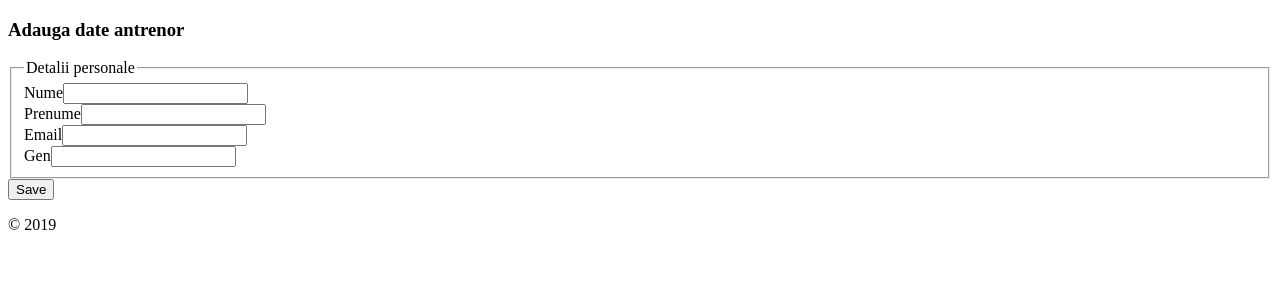
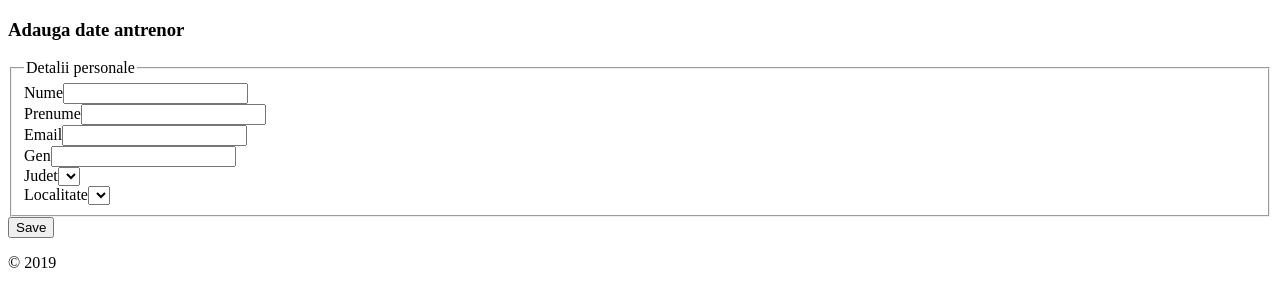
Before and after one commit to stefandarius/tennisBackend, a Yii app: template backend/views/antrenor/create.php in a window 1280 px wide. Shown: the top 307 px of the page. Run offline with PHP 8.4 and a stand-in for Yii, Linux system fonts and the light colour scheme; the template is opened without the code that fills it, so the values that code supplies are empty; form fields are guessed from the names that the template uses; some libraries are stand-ins or nearby versions.

Commit message:
acum mergeeeee

```diff
--- a/backend/views/antrenor/_form.php
+++ b/backend/views/antrenor/_form.php
@@ -1,7 +1,8 @@
 <?php
 
 use yii\helpers\Html;
-use yii\widgets\ActiveForm;
+//use yii\widgets\ActiveForm;
+use kartik\form\ActiveForm;
 
 /* @var $this yii\web\View */
 /* @var $model backend\models\Antrenori */
@@ -38,6 +39,19 @@
                     ?>
                 </div>
             </div>
+            <div class="row">
+                <div class="col-sm-6">
+                    <?=
+                    $form->field($model, 'judet')->dropDownList(yii\helpers\ArrayHelper::map(backend\models\Judete::find()->all(), 'id', 'nume'), ['prompt' => '--Selectati judetul--',
+                        'onchange' => '$.get("index.php?r=site/localitati-by-judet&id=' . '"+$(this).val(),function(data){'
+                        . '$("#antrenori-localitate").html(data);});'
+                    ])
+                    ?>
+                </div>
+                <div class="col-sm-6">
+                    <?= $form->field($model, 'localitate')->dropDownList(yii\helpers\ArrayHelper::map(backend\models\Localitati::findAll(['judet' => $model->judet]), 'id', 'nume'), ['prompt' => '--Selectati localitatea--']) ?>
+                </div>
+            </div>
         </fieldset>
 
         <div class="form-group">
--- a/backend/views/sportivi/_form.php
+++ b/backend/views/sportivi/_form.php
@@ -29,7 +29,6 @@
                 </div>
             </div>
             <div class="row">
-
                 <div class="col-sm-6">
                     <?= $form->field($model, 'data_nastere')->textInput() ?>
                 </div>
```
